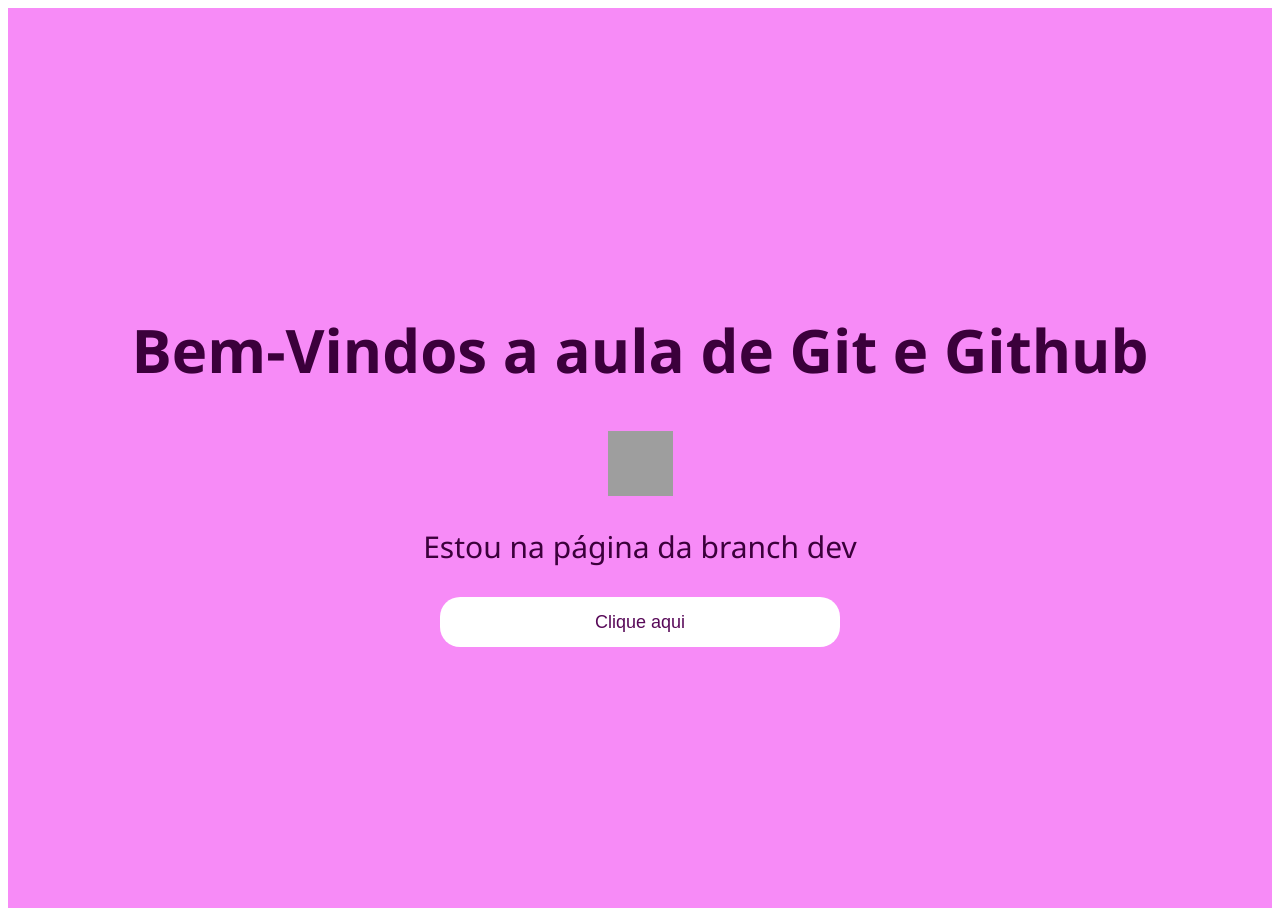
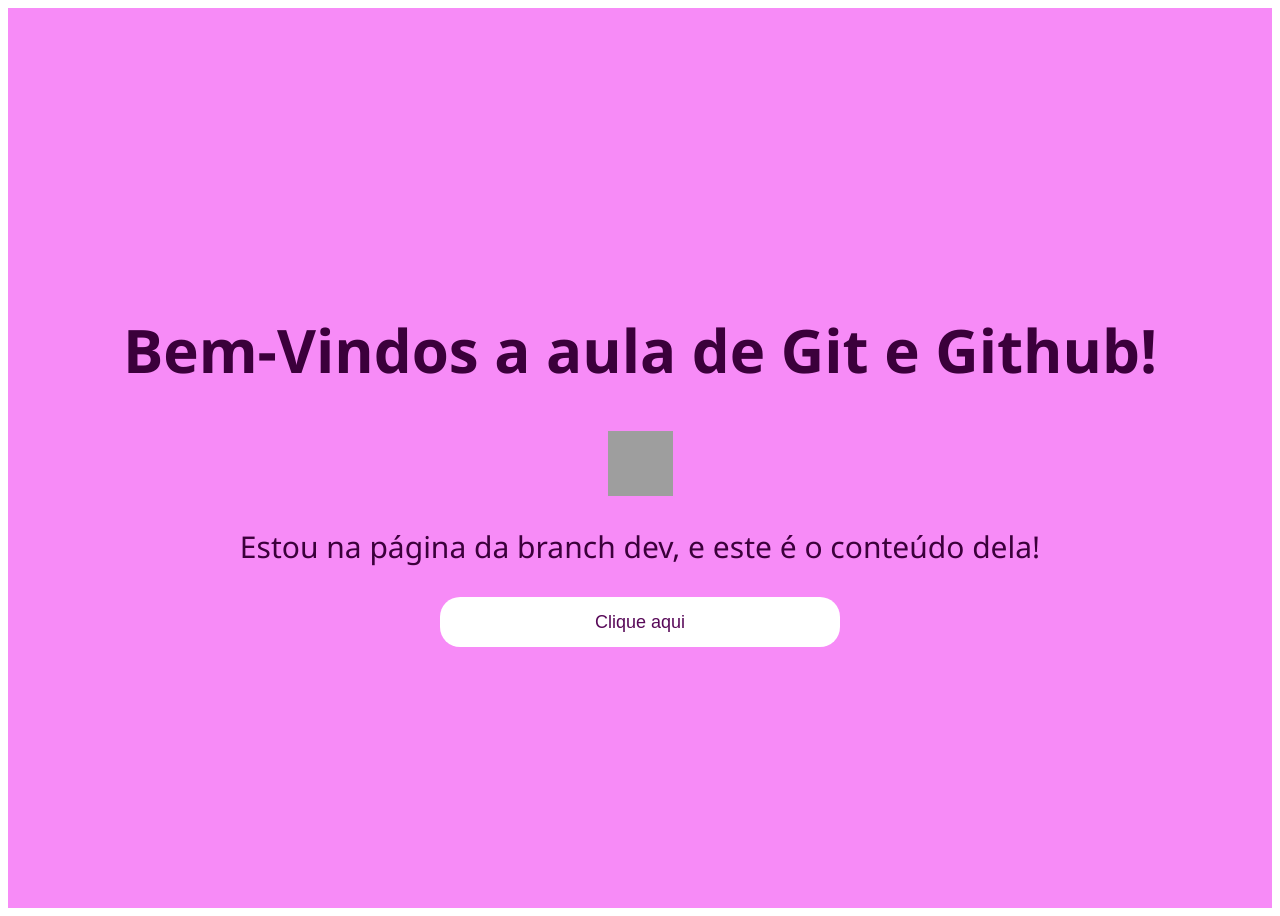
Before and after one commit to SasaGomess/aula-vercel-github, a plain HTML site: page index.html in a window 1280 px wide. Drawn offline with Linux system fonts and the light colour scheme; grey boxes are pictures that could not be loaded.

Commit message:
feat: modificando conteudo dos textos

```diff
--- a/index.html
+++ b/index.html
@@ -9,11 +9,11 @@
 <body>
     <main>
         <header>
-            <h1>Bem-Vindos a aula de Git e Github</h1>
+            <h1>Bem-Vindos a aula de Git e Github!</h1>
         </header>
         <section>
             <img src="https://raw.githubusercontent.com/Tarikul-Islam-Anik/Animated-Fluent-Emojis/master/Emojis/Smilies/Grinning%20Cat.png" alt="GrinningCat"width="65" height="65" />
-            <p>Estou na página da branch dev </p>
+            <p>Estou na página da branch dev, e este é o conteúdo dela!</p>
             <button onclick="mostrarMensagens()" class="container__button">Clique aqui</button>
         </section>
     </main>
```
